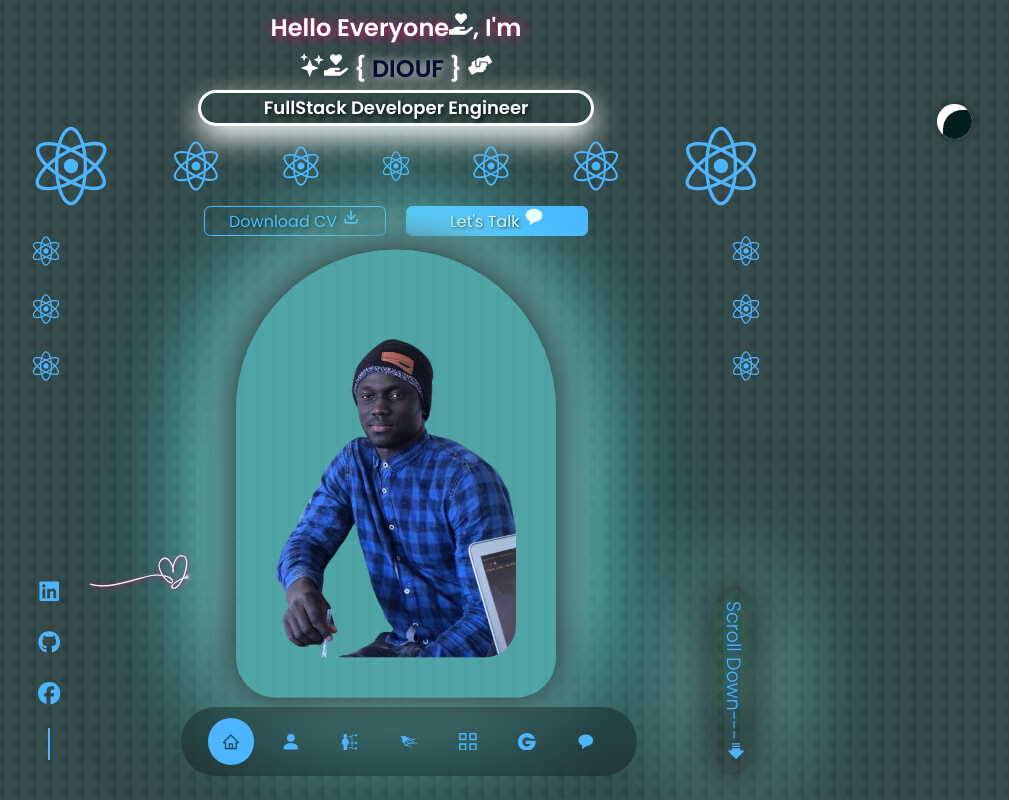
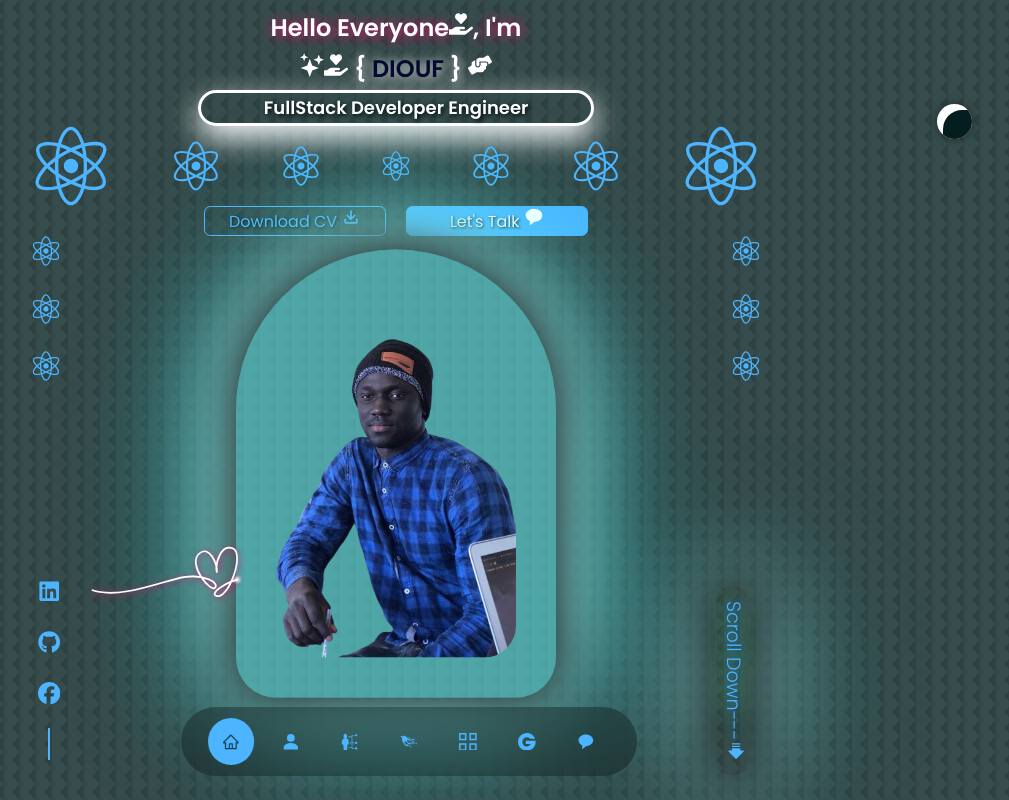
Before and after one commit to Mouhamed1003/keenprogrammer.com, a React (Create React App) app: page / in a window 1280 px wide. Shown: the top 800 px of the page, without its empty margins (244-1253 px from the left). Built offline with nearby package versions, Linux system fonts and the light colour scheme.

Commit message:
Update Coeur.jsx

```diff
--- a/src/components/coeur/Coeur.jsx
+++ b/src/components/coeur/Coeur.jsx
@@ -9,8 +9,8 @@ return (
         id="svg5"
         version="1.1"
         viewBox="-5 -5 278 56"
-        width="200"
-        height="150"
+        width="300"
+        height="190"
     >
         <defs>
         <filter id="blur">
```
